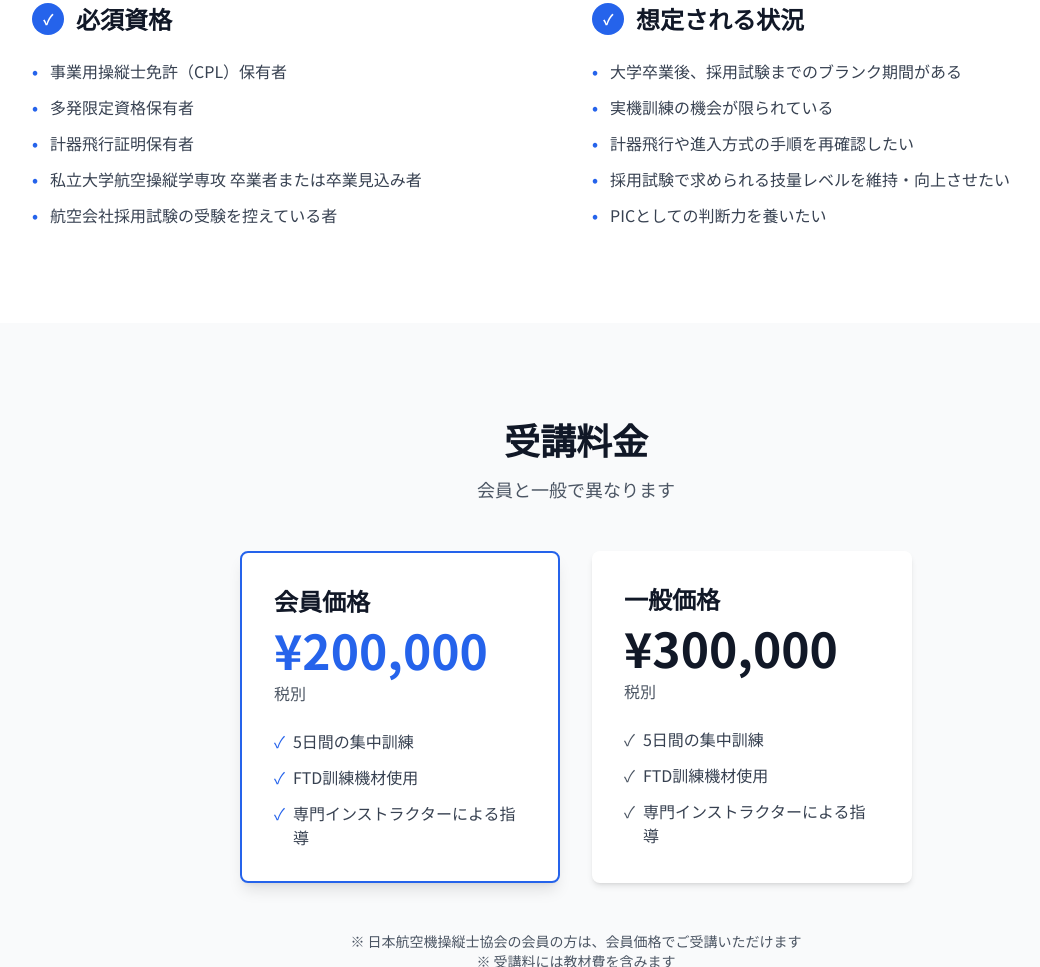
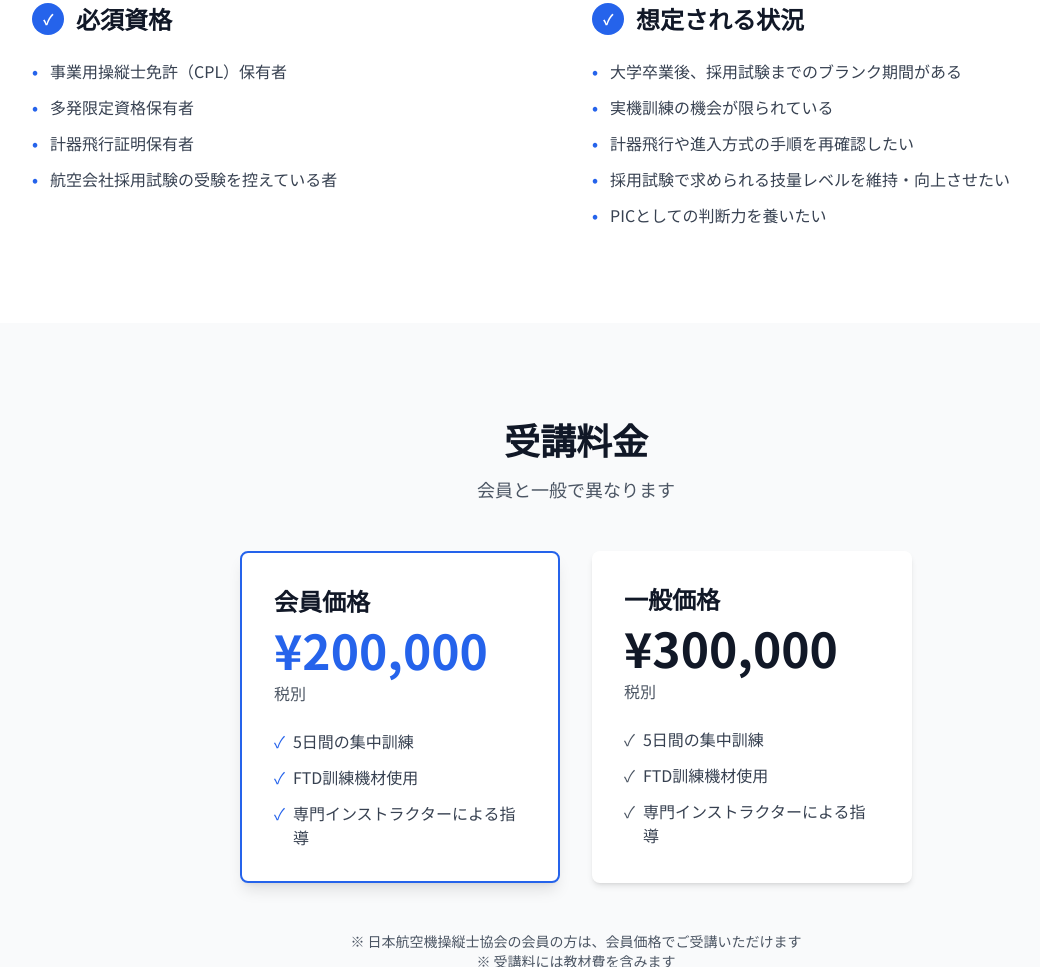
Before and after one commit to kazuhiko-ono/manaolapule-v2, a website: page public/index.html in a window 1280 px wide. Shown: the part 4835-5802 px from the top of the page, without its empty margins (64-1104 px from the left). Drawn offline with nearby package versions, Linux system fonts and the light colour scheme.

Commit message:
私立大削除

```diff
--- a/public/index.html
+++ b/public/index.html
@@ -567,10 +567,6 @@
                         <li class="flex gap-3">
                             <span class="text-blue-600 font-bold">•</span>
                             <span>計器飛行証明保有者</span>
-                        </li>
-                        <li class="flex gap-3">
-                            <span class="text-blue-600 font-bold">•</span>
-                            <span>私立大学航空操縦学専攻 卒業者または卒業見込み者</span>
                         </li>
                         <li class="flex gap-3">
                             <span class="text-blue-600 font-bold">•</span>
```
